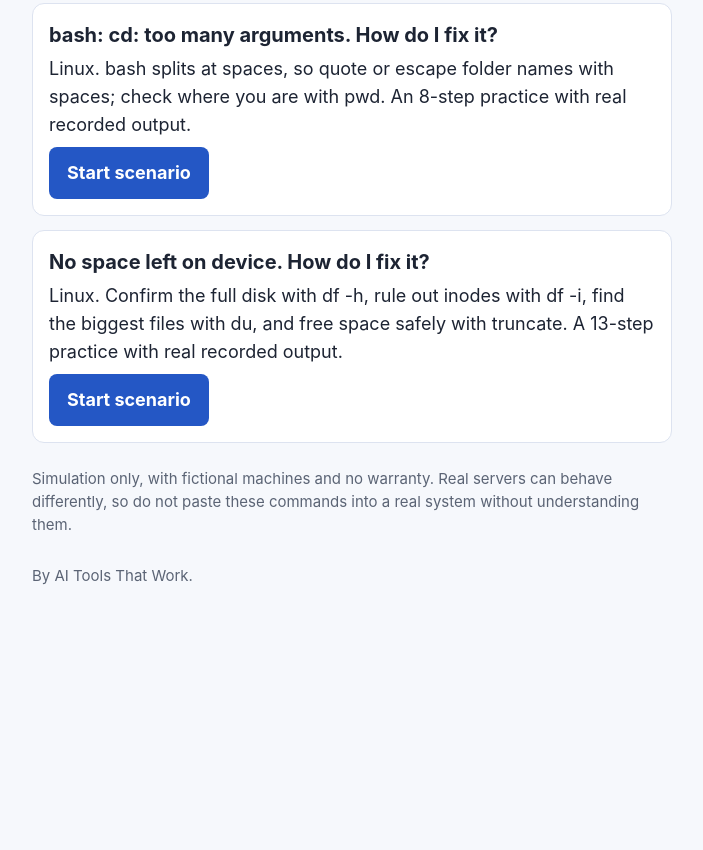
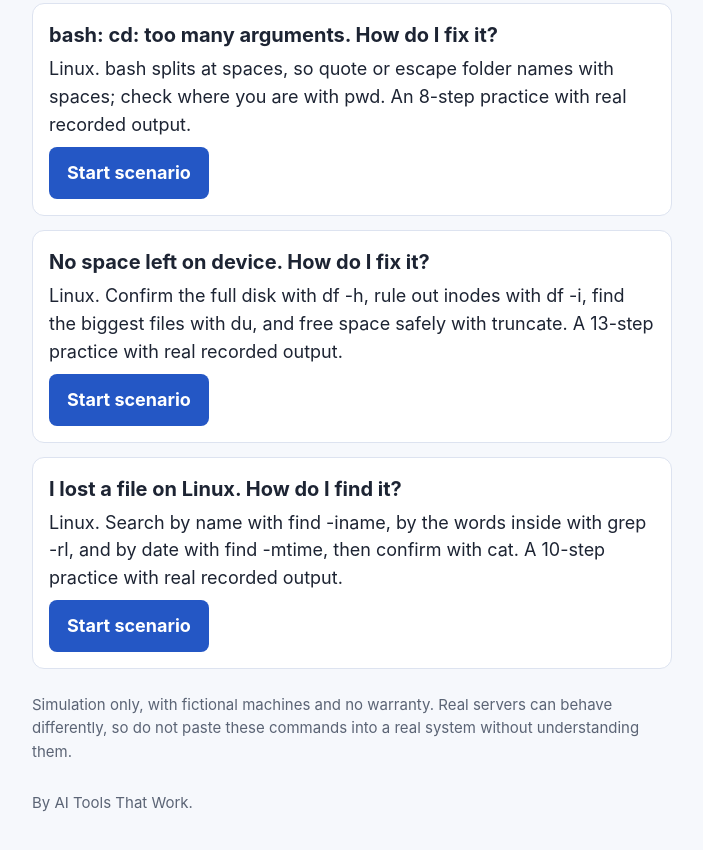
Before and after one commit to faiz12321/ai-tools-that-work, a plain HTML site: page scenarios.html in a window 1280 px wide. Shown: the part 2450-3300 px from the top of the page, without its empty margins (288-991 px from the left). Before the commit the page ends 3086 px from the top, so only its background shows below. Drawn offline with Linux system fonts and the light colour scheme.

Commit message:
Add scenario 13 card to scenarios page

```diff
--- a/scenarios.html
+++ b/scenarios.html
@@ -45,6 +45,7 @@ a{color:#2457c5}
 <li class="card"><div><h2>python: command not found. How do I fix it?</h2><p>Linux. Check what is installed with command -v, read exit status 127 and run the script with python3. An 8-step practice with real recorded output.</p><a class="btn" href="scenario-10-python-command-not-found.html">Start scenario</a></div></li>
 <li class="card"><div><h2>bash: cd: too many arguments. How do I fix it?</h2><p>Linux. bash splits at spaces, so quote or escape folder names with spaces; check where you are with pwd. An 8-step practice with real recorded output.</p><a class="btn" href="scenario-11-cd-too-many-arguments.html">Start scenario</a></div></li>
 <li class="card"><div><h2>No space left on device. How do I fix it?</h2><p>Linux. Confirm the full disk with df -h, rule out inodes with df -i, find the biggest files with du, and free space safely with truncate. A 13-step practice with real recorded output.</p><a class="btn" href="scenario-12-no-space-left-on-device.html">Start scenario</a></div></li>
+<li class="card"><div><h2>I lost a file on Linux. How do I find it?</h2><p>Linux. Search by name with find -iname, by the words inside with grep -rl, and by date with find -mtime, then confirm with cat. A 10-step practice with real recorded output.</p><a class="btn" href="scenario-13-find-lost-file.html">Start scenario</a></div></li>
 </ul>
 <p class="simnote">Simulation only, with fictional machines and no warranty. Real servers can behave differently, so do not paste these commands into a real system without understanding them.</p>
 <footer>By AI Tools That Work.</footer>
```
